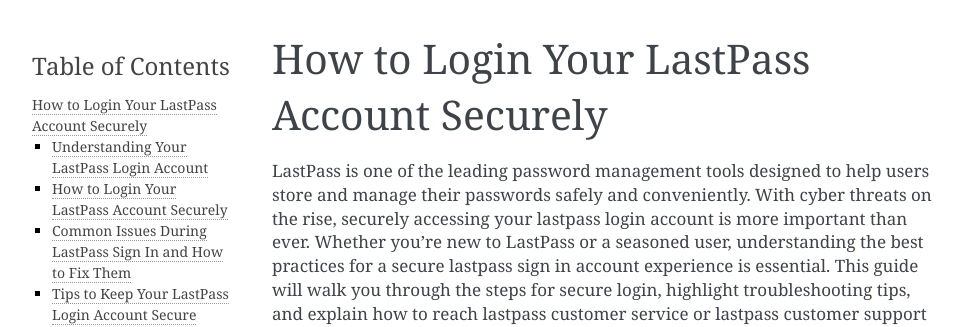
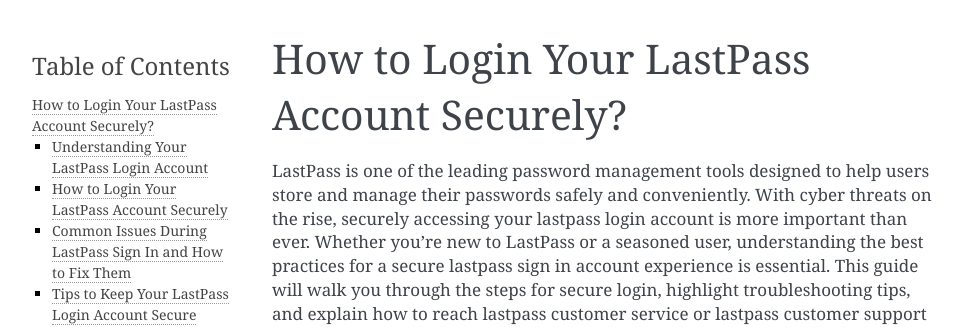
Before and after one commit to deanman032/lastpass, a Sphinx documentation site: the page built from docs/index.rst, in a window 1280 px wide and 900 px high. Shown: the top 327 px of the window, without its empty margins (148-1109 px from the left). Built offline with Sphinx 7.4.7, drawn with Linux system fonts in a browser that asks for light colours.

```diff
--- a/docs/index.rst
+++ b/docs/index.rst
@@ -1,4 +1,4 @@
-How to Login Your LastPass Account Securely
+How to Login Your LastPass Account Securely?
 ===========================================
 
 LastPass is one of the leading password management tools designed to help users store and manage their passwords safely and conveniently. With cyber threats on the rise, securely accessing your lastpass login account is more important than ever. Whether you’re new to LastPass or a seasoned user, understanding the best practices for a secure lastpass sign in account experience is essential. This guide will walk you through the steps for secure login, highlight troubleshooting tips, and explain how to reach lastpass customer service or lastpass customer support when you need help.
```
